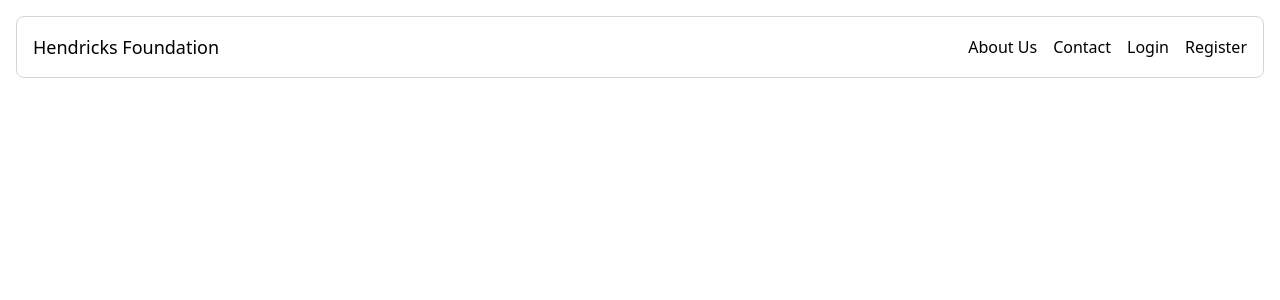
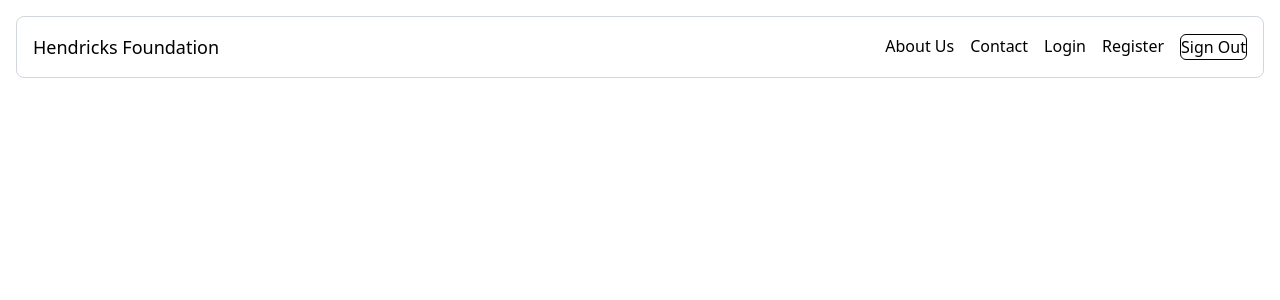
Before and after one commit to Hendricks-C/Hendricks-Ecalc, a React (Vite) app in the folder frontend/: page / in a window 1280 px wide. Shown: the top 300 px of the page. Built offline with nearby package versions, Linux system fonts and the light colour scheme; no server answers.

Commit message:
added signout button

```diff
--- a/frontend/src/components/navbar.tsx
+++ b/frontend/src/components/navbar.tsx
@@ -1,6 +1,16 @@
-import { Link } from 'react-router-dom'
+import { Link, useNavigate } from 'react-router-dom'
+import supabase from '../utils/supabase'
 
 function Navbar() {
+    const navigate = useNavigate()
+    const handleClick = async () => {
+        const { error } = await supabase.auth.signOut()
+        if (error) {
+            console.error('Error logging out:', error.message)
+            return
+        }
+        navigate('/login')
+    }
     return (
         <nav className="flex justify-between items-center flex-row rounded-lg border border-gray-300 bg-white p-4 m-4">
                 <div className="flex">
@@ -11,6 +21,7 @@ function Navbar() {
                     <Link to="/contact" className='no-underline hover:underline'>Contact</Link>
                     <Link to="/login" className='no-underline hover:underline'>Login</Link>
                     <Link to="/register" className='no-underline hover:underline'>Register</Link>
+                    <button onClick={handleClick} className="border items-center rounded-md">Sign Out</button>
                 </div>
         </nav>
     )
```
